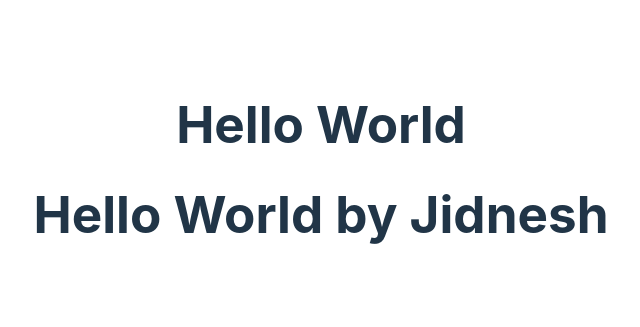
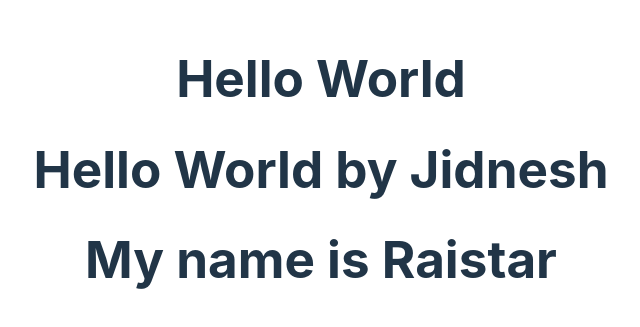
Before and after one commit to romanreigns808/TEST, a React (Vite) app in the folder client/: page / in a window 1280 px wide. Shown: the part 231-558 px from the top of the page, without its empty margins (319-959 px from the left). Built offline with nearby package versions, Linux system fonts and the light colour scheme.

Commit message:
Add Message

```diff
--- a/client/src/App.jsx
+++ b/client/src/App.jsx
@@ -9,6 +9,7 @@ function App() {
     <>
       <h1>Hello World</h1>
       <h1>Hello World by Jidnesh</h1>
+      <h1>My name is Raistar</h1>
     </>
   )
 }
```
